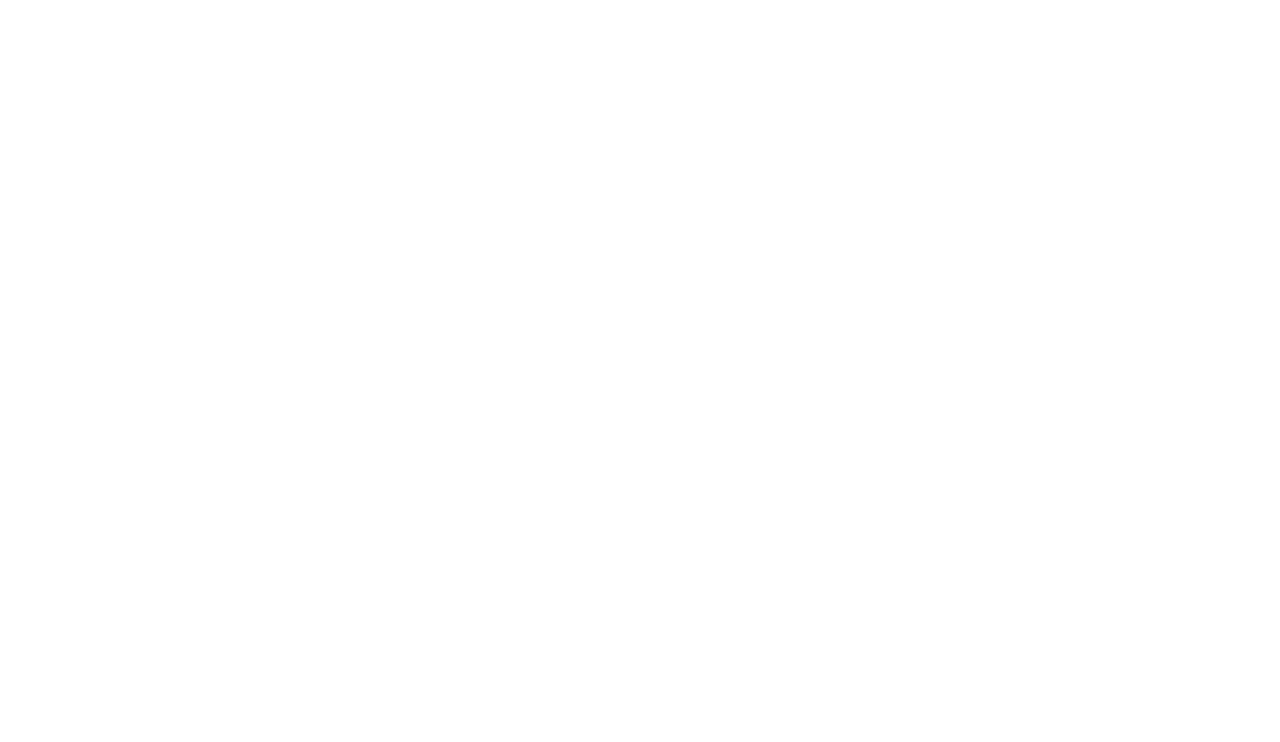
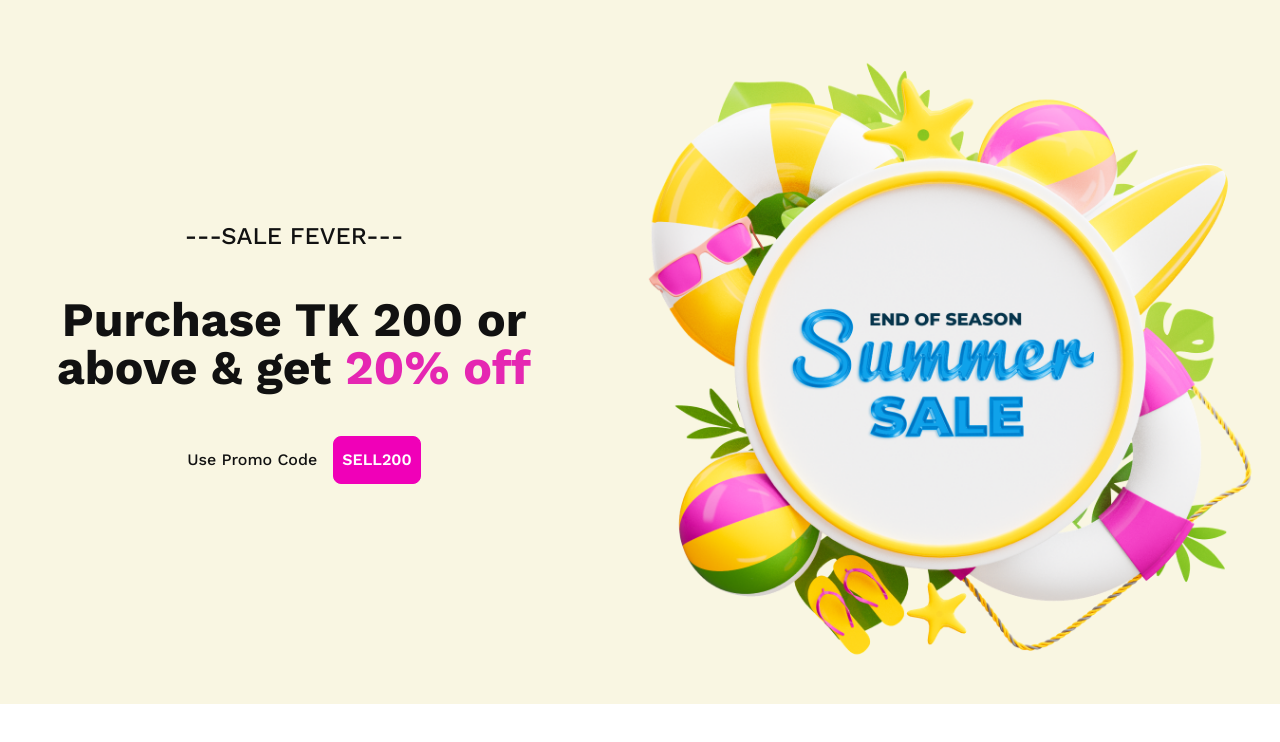
Before and after one commit to siraj3838/My-Five-Number-Exam, a plain HTML site: page index.html in a window 1280 px wide. Drawn offline with nearby package versions, Linux system fonts and the light colour scheme.

Commit message:
My Banner Section css Done all Device

```diff
--- a/index.html
+++ b/index.html
@@ -1,13 +1,49 @@
 <!DOCTYPE html>
 <html lang="en">
+
 <head>
     <meta charset="UTF-8">
     <meta name="viewport" content="width=device-width, initial-scale=1.0">
     <title>My Five Number Exam</title>
+    <link href="https://cdn.jsdelivr.net/npm/daisyui@3.5.1/dist/full.css" rel="stylesheet" type="text/css" />
+    <script src="https://cdn.tailwindcss.com"></script>
+    <link rel="preconnect" href="https://fonts.googleapis.com">
+    <link rel="preconnect" href="https://fonts.gstatic.com" crossorigin>
+    <link
+        href="https://fonts.googleapis.com/css2?family=Lato:wght@400;700;900&family=Work+Sans:wght@400;500;600;700&display=swap"
+        rel="stylesheet">
 </head>
+<style>
+    body {
+        font-family: 'Lato', sans-serif;
+        font-family: 'Work Sans', sans-serif;
+    }
+</style>
+
 <body>
+    <header class="bg-[#F9F6E2]">
+        <!-- this is my banner div  -->
+        <div class="max-w-screen-2xl mx-auto flex justify-center items-center gap-1 lg:gap-5 text-center p-6 lg:p-0 lg:py-4">
+            <!-- this is banner content -->
+            <div class="space-y-2 sm:space-y-6 lg:space-y-11 flex-1">
+                <h3 class="text-[#111111] sm:text-xl lg:text-2xl font-medium">---SALE FEVER---</h3>
+                <h1 class="text-[#111111] sm:text-3xl lg:text-5xl font-bold">Purchase TK 200 or <br> above & get <span class="text-[#E527B2]">20% off</span>
+                </h1>
+                <!-- this is promo code div -->
+                <div class="flex justify-center items-center gap-2 lg:pl-5 lg:gap-4">
+                    <p class="text-[#111111] font-medium lg:text-base text-[10px] sm:text-sm">Use Promo Code</p>
+                    <button class="btn btn-secondary text-[#FFFFFF] text-[12px] lg:text-base font-semibold sm:text-sm px-2">SELL200</button>
+                </div>
+            </div>
+            <!-- this is banner image -->
+            <div class="flex-1">
+                <img class="lg:max-w-2xl" src="Summer 1.png" alt="">
+            </div>
+        </div>
+    </header>
 
 
     <script src="index.js"></script>
 </body>
+
 </html>
```
Also changed, not shown: tailwind.config.js (added).
